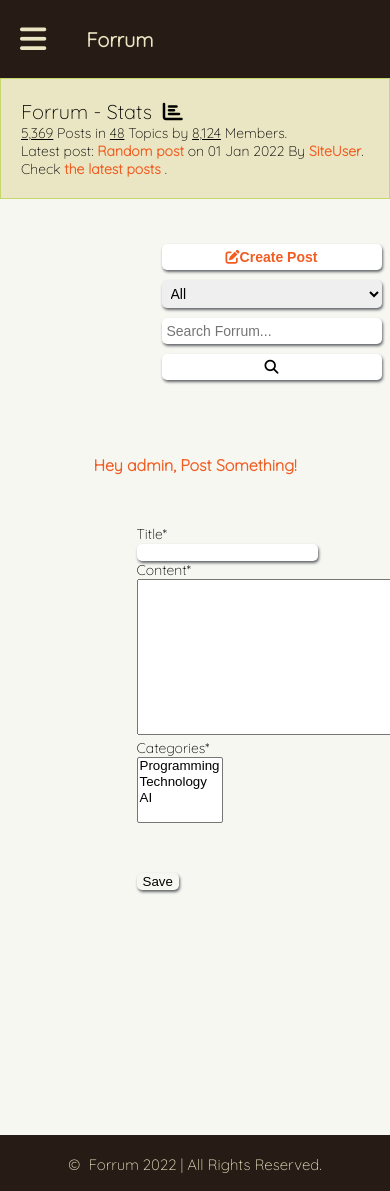
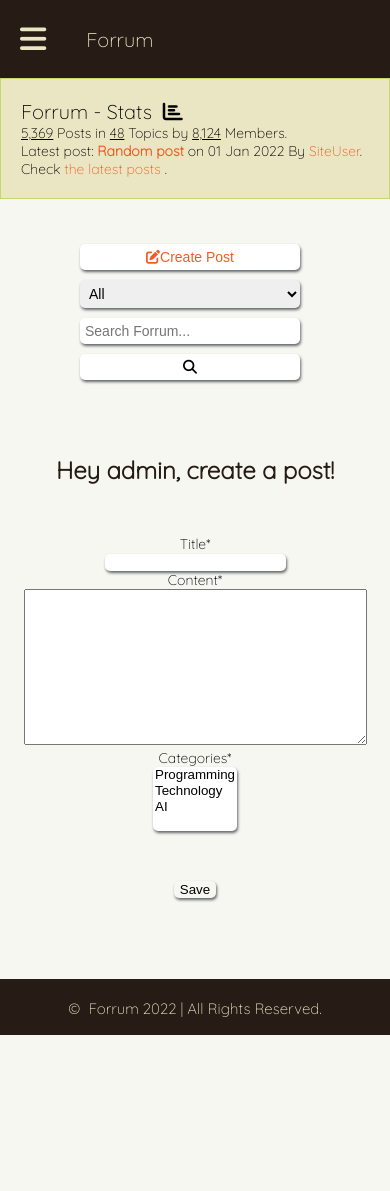
Before and after one commit to gordonbates/Forrum, a Django app: page /create_post in a window 390 px wide; the page is wider, and only the part inside the window is pictured. After the commit the page ends 1035 px from the top of that part, so only its background shows below. Run offline with Django 4.2, Linux system fonts and the light colour scheme; a user stored in the database is signed in; data comes from the database, SQL or seed files in the repository; parts of the project's set-up code (start-up, migrations or seed data) failed here and were passed over; some libraries are stand-ins or nearby versions.

Commit message:
Improve media queries on mobile devices on the create_post.html page

```diff
--- a/static/style/style.css
+++ b/static/style/style.css
@@ -18,7 +18,7 @@ html {
 }
 
 a {
-    font-weight: bolder;
+    /* font-weight: bolder; */
     text-decoration: none;
     color: #f05d23;
 }
@@ -93,10 +93,6 @@ footer {
 .subtread-logo i {
     font-size: 25px;
     color: #261c15;
-}
-
-.sign-up {
-    border: 1px solid red;
 }
 
 
@@ -188,8 +184,7 @@ footer {
     margin-top: 20px;
     padding: 20px;
     display: flex;
-    width: 50vw;
-    margin-left: 35%
+    margin-left: 32%;
 }
 
 .search-bar select {
@@ -218,10 +213,10 @@ footer {
 }
 
 .search-bar button:hover {
-    background-color: #eae6c3;
-    box-shadow: 1px 2px 3px #fff;
+    background-color: #f05d230b;
     cursor: pointer;
 }
+
 
 /* ******************************* */
 /* ************************ threads.html */
@@ -458,7 +453,7 @@ footer {
 }
 
 
-/* ******************************* */
+/* **********  Special  ********** */
 /* ************************ Register forms */
 
 .signup {
@@ -484,7 +479,7 @@ input[type="text"i] {
 input[type="submit"i] {
     border: none;
     border-radius: 5px;
-    box-shadow: 1px 2px 3px #63666A;;
+    box-shadow: 1px 2px 3px #63666A;
     background-color: #f7f7f2;
     cursor: pointer;
 }
@@ -495,6 +490,21 @@ input[type="submit"i]:hover {
     box-shadow: none;
 }
 
+element.style {
+    color: #c5d86d;
+}
+
+.tinymce {
+    border: none;
+    border-radius: 5px;
+    box-shadow: 1px 2px 3px #63666A;
+}
+
+.selectmultiple {
+    border: none;
+    border-radius: 5px;
+    box-shadow: 1px 2px 3px #63666A;
+}
 
 /* ******************************* */
 /* ************************ Media Queries */
@@ -565,13 +575,37 @@ input[type="submit"i]:hover {
     }
 }
 
+/* ************************ samsung note 20 ultra */
+@media screen and (max-width: 412px) {
+    .nav-item a {
+        margin-inline: 2px;
+        font-size: 14px;
+        padding: 1px;
+    }
+
+    .search-bar {
+        margin-left: 55px;
+    }
+
+    /* .search-bar select,
+    .search-bar input,
+    .search-bar button {
+        min-width: 220px;
+        margin: 5px;
+    } */
+}
+
 
 /* ************************ iphone 12 pro */
 @media screen and (max-width: 390px) {
     .nav-item a {
         margin-inline: 2px;
-        font-size: 8px;
+        font-size: 12px;
         padding: 1px;
+    }
+
+    .search-bar {
+        margin-left: 55px;
     }
 
     .search-bar select,
--- a/threads/templates/base.html
+++ b/threads/templates/base.html
@@ -49,12 +49,14 @@
 
         <!-- Search Bar Section -->
         <div class="search-bar">
-            <div>
+            <div class="postbut">
                 {% if user.is_authenticated %}
+
                 <button type="submit" name="post">
                     <a href="{% url 'create_post' %}">
                         <i class="fas fa-edit"></i>Create Post
                     </a>
+
                 </button>
                 {% endif %}
                 <select name="" id="">
--- a/threads/templates/register/create_post.html
+++ b/threads/templates/register/create_post.html
@@ -2,9 +2,9 @@
 {% load crispy_forms_tags %}
 {% block content %}
 
-<h1 style="text-align:center; margin-block:50px; color: #f05d23;">Hey {{user}}, Post Something!</h1>
+<h1 style="font-size: 24px; text-align:center; margin-block:50px; color: #261c15">Hey {{user}}, create a post!</h1>
 
-<form method="post" enctype="multipart/form-data" style="margin-left: 35%;margin-bottom: 50%;">{% csrf_token %}
+<form method="post" enctype="multipart/form-data" style="text-align: center; margin-bottom: 8%;">{% csrf_token %}
     {{form|crispy}}
     <input type="submit" value="Save"  style="margin-block:50px;">
 </form>
--- a/threads/templates/register/signin.html
+++ b/threads/templates/register/signin.html
@@ -2,7 +2,7 @@
 {% load crispy_forms_tags %}
 {% block content %}
 
-<h1 style="text-align:center; margin-block:50px; color: #f05d23;">Log In</h1>
+<h1 style="font-size: 24px; text-align:center; margin-block:50px; color: #261c15">Log In</h1>
 
 <form method="post" action="" style="margin-left: 35%;margin-bottom: 50%;">{% csrf_token %}
     {{form|crispy}}
```
